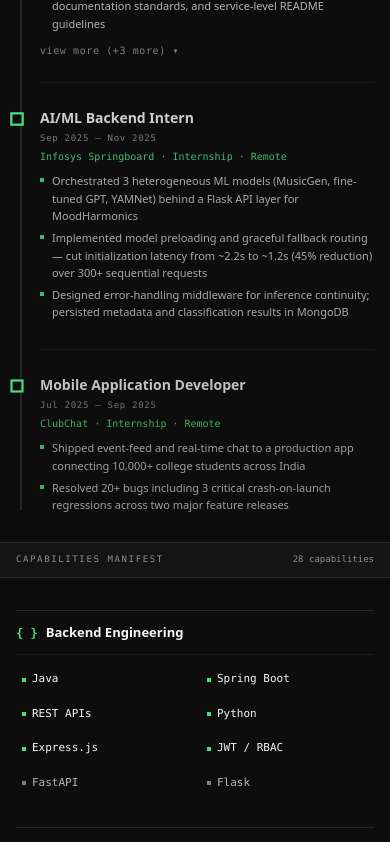
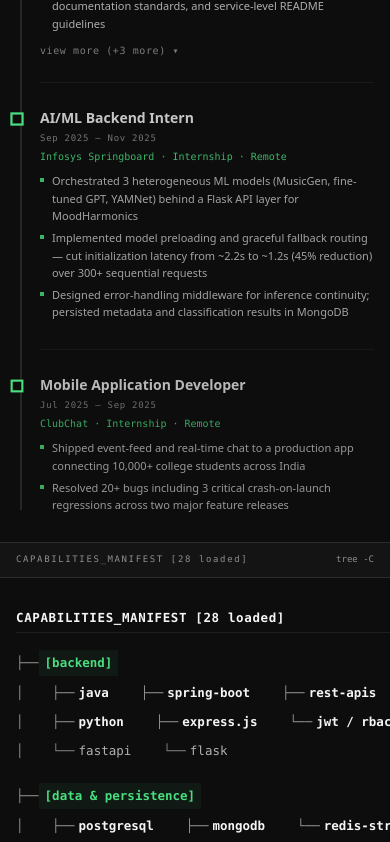
Before and after one commit to sharmavaibhav31/sharmavaibhav31.github.io, a React (Vite) app: page / in a window 390 px wide. Shown: the part 4570-5412 px from the top of the page. Built offline with nearby package versions, Linux system fonts and the light colour scheme.

Commit message:
updated capabilities section

```diff
--- a/src/components/sections/AboutSection.tsx
+++ b/src/components/sections/AboutSection.tsx
@@ -17,10 +17,10 @@ export const AboutSection: React.FC = () => {
 
             {/* MAIN LAYOUT — two columns */}
             <div
-                className="w-full grid grid-cols-1 lg:grid-cols-[1fr_200px] border-b-[0.5px]"
+                className="w-full grid grid-cols-1 lg:grid-cols-[1fr_220px] border-b-[0.5px]"
                 style={{ borderColor: 'var(--border-subtle)' }}
             >
-                {/* LEFT COLUMN — main narrative */}
+                {/* LEFT COLUMN — Origin, Current, and Directive narrative */}
                 <div
                     className="p-[20px_16px] sm:p-[28px_24px_28px_28px] border-b-[0.5px] lg:border-b-0 lg:border-r-[0.5px]"
                     style={{ borderColor: 'var(--border-subtle)' }}
@@ -56,7 +56,10 @@ export const AboutSection: React.FC = () => {
                     </div>
 
                     {/* CURRENT BLOCK */}
-                    <div className="mb-0">
+                    <div
+                        className="mb-[24px] pb-[24px] border-b-[0.5px]"
+                        style={{ borderColor: 'var(--border-subtle)' }}
+                    >
                         <div
                             className="font-mono text-[9px] tracking-[0.16em] mb-[10px]"
                             style={{ color: 'var(--accent-green)' }}
@@ -81,11 +84,41 @@ export const AboutSection: React.FC = () => {
                             </p>
                         </div>
                     </div>
+
+                    {/* DIRECTIVE BLOCK */}
+                    <div>
+                        <div className="flex items-center gap-2 mb-[10px]">
+                            <span
+                                className="font-mono text-[9px] tracking-[0.1em] px-[6px] py-[1.5px] border-[0.5px]"
+                                style={{
+                                    color: 'var(--accent-red)',
+                                    borderColor: 'var(--accent-red-border)',
+                                    background: 'var(--accent-red-bg)'
+                                }}
+                            >
+                                [DIRECTIVE]
+                            </span>
+                        </div>
+                        <div
+                            className="font-sans text-[12px] sm:text-[13px] leading-[1.8] flex flex-col gap-[10px]"
+                            style={{ color: 'var(--text-secondary)' }}
+                        >
+                            <p className="m-0 font-[600]" style={{ color: 'var(--text-primary)' }}>
+                                Building toward backend infrastructure where reliability, scalability, and security are first-class concerns.
+                            </p>
+                            <p className="m-0">
+                                <span className="font-mono text-[10.5px] font-[600]" style={{ color: 'var(--accent-green)' }}>Near-term:</span> become a backend engineer capable of owning services end-to-end — from API design and data modeling to deployment, observability, and incident response.
+                            </p>
+                            <p className="m-0">
+                                <span className="font-mono text-[10.5px] font-[600]" style={{ color: 'var(--accent-orange)' }}>Long-term:</span> work on distributed systems, data-intensive platforms, and secure architectures operating at meaningful scale, while continuing to deepen my understanding of cybersecurity and system security.
+                            </p>
+                        </div>
+                    </div>
                 </div>
 
                 {/* RIGHT COLUMN — data sidebar */}
                 <div
-                    className="p-[20px_16px] bg-[var(--bg-surface)] flex flex-col sm:flex-row lg:flex-col gap-[20px]"
+                    className="p-[20px_16px] sm:p-[28px_20px] bg-[var(--bg-surface)] flex flex-col sm:flex-row lg:flex-col gap-[24px]"
                 >
                     {/* BLOCK 1 — EXPERIENCE */}
                     <div className="flex flex-col sm:flex-1 lg:flex-none">
@@ -191,37 +224,6 @@ export const AboutSection: React.FC = () => {
                     </div>
                 </div>
             </div>
-
-            {/* DIRECTIVE BAR — full width below grid */}
-            <div
-                className="w-full p-[16px_16px] sm:p-[18px_28px] border-t-[0.5px] flex flex-col sm:flex-row items-start gap-[10px] sm:gap-[14px]"
-                style={{ borderColor: 'var(--border-subtle)' }}
-            >
-                <span
-                    className="font-mono text-[9px] tracking-[0.1em] shrink-0 mt-[2px] px-[7px] py-[2px] border-[0.5px]"
-                    style={{
-                        color: 'var(--accent-red)',
-                        borderColor: 'var(--accent-red-border)',
-                        background: 'var(--accent-red-bg)'
-                    }}
-                >
-                    [DIRECTIVE]
-                </span>
-                <div
-                    className="font-sans text-[11.5px] sm:text-[12px] leading-[1.75] flex flex-col gap-[6px]"
-                    style={{ color: 'var(--text-secondary)' }}
-                >
-                    <p className="m-0 font-[600]" style={{ color: 'var(--text-primary)' }}>
-                        Building toward backend infrastructure where reliability, scalability, and security are first-class concerns.
-                    </p>
-                    <p className="m-0">
-                        <span className="font-mono text-[10.5px] font-[600]" style={{ color: 'var(--accent-green)' }}>Near-term:</span> become a backend engineer capable of owning services end-to-end — from API design and data modeling to deployment, observability, and incident response.
-                    </p>
-                    <p className="m-0">
-                        <span className="font-mono text-[10.5px] font-[600]" style={{ color: 'var(--accent-orange)' }}>Long-term:</span> work on distributed systems, data-intensive platforms, and secure architectures operating at meaningful scale, while continuing to deepen my understanding of cybersecurity and system security.
-                    </p>
-                </div>
-            </div>
         </section>
     );
 };
--- a/src/components/sections/CapabilitiesSection.tsx
+++ b/src/components/sections/CapabilitiesSection.tsx
@@ -1,89 +1,195 @@
 // CapabilitiesSection.tsx
-// Theme: Classified Dossier × Capabilities Manifest — CSS variables for light/dark support
+// Theme: Linux Directory Tree (tree -C) — CLI Manifest with CSS variables for light/dark support
 
 import React from 'react';
-import skillsData from '../../data/skills.json';
 
-type SkillItem = {
+interface SkillNode {
     name: string;
     tier: number;
-    tooltip?: string;
-};
+    tooltip: string;
+    branchPrefix?: string;
+}
 
-type CapabilityCategory = {
-    category: string;
-    glyph: string;
-    items: SkillItem[];
-};
+interface TreeCategory {
+    id: string;
+    name: string;
+    isLastCategory?: boolean;
+    rows: SkillNode[][];
+}
 
-const typedSkillsData = skillsData as { capabilities: CapabilityCategory[] };
+const treeCategories: TreeCategory[] = [
+    {
+        id: 'backend',
+        name: 'backend',
+        rows: [
+            [
+                { name: 'java', tier: 1, tooltip: 'Core backend language for scalable enterprise systems', branchPrefix: '├── ' },
+                { name: 'spring-boot', tier: 1, tooltip: 'REST APIs, Security, Data JPA, Validation', branchPrefix: '├── ' },
+                { name: 'rest-apis', tier: 1, tooltip: 'Clean resource modeling and stateless interface design', branchPrefix: '├── ' },
+            ],
+            [
+                { name: 'python', tier: 1, tooltip: 'Language for microservices, scrapers, and ML pipelines', branchPrefix: '├── ' },
+                { name: 'express.js', tier: 1, tooltip: 'Node.js web framework and REST services', branchPrefix: '├── ' },
+                { name: 'jwt / rbac', tier: 1, tooltip: 'JSON Web Tokens and Role-Based Access Control', branchPrefix: '└── ' },
+            ],
+            [
+                { name: 'fastapi', tier: 2, tooltip: 'Asynchronous Python web APIs', branchPrefix: '└── ' },
+                { name: 'flask', tier: 2, tooltip: 'Lightweight Python web services and ML interfaces', branchPrefix: '└── ' },
+            ],
+        ],
+    },
+    {
+        id: 'data-persistence',
+        name: 'data & persistence',
+        rows: [
+            [
+                { name: 'postgresql', tier: 1, tooltip: 'Relational schema design, constraints, and JSONB', branchPrefix: '├── ' },
+                { name: 'mongodb', tier: 1, tooltip: 'Document storage for metadata and user states', branchPrefix: '├── ' },
+                { name: 'redis-streams', tier: 1, tooltip: 'Event backbone and messaging consumer groups', branchPrefix: '└── ' },
+            ],
+            [
+                { name: 'flyway', tier: 2, tooltip: 'Version-controlled SQL schema database migrations', branchPrefix: '└── ' },
+                { name: 'prisma', tier: 2, tooltip: 'Type-safe database client and ORM', branchPrefix: '└── ' },
+            ],
+        ],
+    },
+    {
+        id: 'infra-devops',
+        name: 'infra & devops',
+        rows: [
+            [
+                { name: 'docker', tier: 1, tooltip: 'Containerizing backend services for reproducible deployments', branchPrefix: '├── ' },
+                { name: 'linux', tier: 1, tooltip: 'Operating system configuration, shell scripting, and administration', branchPrefix: '├── ' },
+                { name: 'git', tier: 1, tooltip: 'Version control, branching strategies, and collaboration', branchPrefix: '├── ' },
+            ],
+            [
+                { name: 'github-actions', tier: 1, tooltip: 'Automated linting, testing, and continuous deployment', branchPrefix: '├── ' },
+                { name: 'nginx', tier: 2, tooltip: 'Reverse proxy, SSL termination, and static site serving', branchPrefix: '├── ' },
+                { name: 'ec2 / ssh', tier: 2, tooltip: 'Cloud server provisioning and secure remote management', branchPrefix: '└── ' },
+            ],
+            [
+                { name: 'render', tier: 2, tooltip: 'Cloud web service deployment and hosting', branchPrefix: '└── ' },
+            ],
+        ],
+    },
+    {
+        id: 'systems-security',
+        name: 'systems & security',
+        rows: [
+            [
+                { name: 'seccomp', tier: 1, tooltip: 'Linux syscall filtering for process sandboxing', branchPrefix: '├── ' },
+                { name: 'linux-namespaces', tier: 1, tooltip: 'Process, PID, and mount isolation for secure execution environments', branchPrefix: '├── ' },
+                { name: 'cap-drop', tier: 1, tooltip: 'POSIX capabilities management for security hardening', branchPrefix: '└── ' },
+            ],
+            [
+                { name: 'rlimits', tier: 2, tooltip: 'Linux resource limit enforcement (CPU, Memory, File Descriptors)', branchPrefix: '└── ' },
+                { name: 'llama.cpp', tier: 2, tooltip: 'Running high-performance sandboxed LLMs locally in C/C++', branchPrefix: '└── ' },
+            ],
+        ],
+    },
+    {
+        id: 'testing-integration',
+        name: 'testing & integration',
+        isLastCategory: true,
+        rows: [
+            [
+                { name: 'pytest', tier: 2, tooltip: 'Testing framework for Python unit and integration tests' },
+                { name: 'testcontainers', tier: 2, tooltip: 'Ephemeral Docker containers for database integration testing' },
+                { name: 'h2-integration', tier: 2, tooltip: 'In-memory database testing for Java applications' },
+            ],
+        ],
+    },
+];
 
 export const CapabilitiesSection: React.FC = () => {
-    const totalSkills = typedSkillsData.capabilities.reduce((acc, cat) => acc + cat.items.length, 0);
-
-    const mainCategories = typedSkillsData.capabilities.filter(c => c.category !== 'Testing & Integration');
-    const testingCategory = typedSkillsData.capabilities.find(c => c.category === 'Testing & Integration');
+    const totalLoaded = treeCategories.reduce(
+        (acc, cat) => acc + cat.rows.reduce((rAcc, row) => rAcc + row.length, 0),
+        0
+    );
 
     return (
-        <section id="capabilities" aria-label="Skills & Capabilities" className="w-full flex flex-col pt-0" style={{ background: 'var(--bg-primary)' }}>
+        <section
+            id="capabilities"
+            aria-label="Skills & Capabilities"
+            className="w-full flex flex-col pt-0"
+            style={{ background: 'var(--bg-primary)' }}
+        >
             {/* SECTION HEADER BAR */}
             <div
                 className="w-full h-[36px] border-y-[0.5px] px-[16px] sm:px-8 flex justify-between items-center shrink-0"
                 style={{ background: 'var(--bg-surface)', borderColor: 'var(--border-default)' }}
             >
                 <div className="font-mono text-[9px] sm:text-[10px] tracking-[0.18em] font-medium" style={{ color: 'var(--text-muted)' }}>
-                    CAPABILITIES MANIFEST
+                    CAPABILITIES_MANIFEST [{totalLoaded} loaded]
                 </div>
                 <div className="font-mono text-[9px] sm:text-[10px]" style={{ color: 'var(--text-muted)' }}>
-                    {totalSkills} capabilities
+                    tree -C
                 </div>
             </div>
 
-            {/* CONTENT */}
-            <div className="w-full px-[16px] sm:px-8 py-[2rem]">
-                {/* 2-COLUMN GRID FOR TOP 4 CATEGORIES */}
-                <div className="grid grid-cols-1 md:grid-cols-2 gap-x-[3rem] lg:gap-x-[4rem] gap-y-[2rem]">
-                    {mainCategories.map((cap) => (
+            {/* CONTENT — LINUX DIRECTORY TREE CONTAINER */}
+            <div className="w-full px-[16px] sm:px-8 py-[1.8rem] overflow-x-auto">
+                <div className="min-w-[620px] font-mono text-[12.5px] sm:text-[13.5px] leading-[1.7] flex flex-col gap-4">
+                    {/* TOP MANIFEST TITLE */}
+                    <div className="flex flex-col gap-1">
+                        <div className="flex items-center justify-between" style={{ color: 'var(--text-muted)' }}>
+                            <span className="font-bold tracking-[0.05em]" style={{ color: 'var(--text-primary)' }}>
+                                CAPABILITIES_MANIFEST [{totalLoaded} loaded]
+                            </span>
+                            <span className="text-[10px]" style={{ color: 'var(--accent-green)' }}>
+                                STATUS: LOADED
+                            </span>
+                        </div>
                         <div
-                            key={cap.category}
-                            role="group"
-                            aria-label={cap.category}
-                            className="border-t-[0.5px] flex flex-col pt-3"
-                            style={{ borderColor: 'var(--border-default)' }}
-                        >
-                            {/* Category Header */}
-                            <div className="flex items-center gap-[8px] pb-3 border-b-[0.5px]" style={{ borderColor: 'var(--border-subtle)' }}>
-                                <span className="font-mono text-[12px] font-bold" style={{ color: 'var(--accent-green)' }}>
-                                    {cap.glyph}
+                            className="w-full h-[0.5px] opacity-70"
+                            style={{ background: 'var(--border-default)' }}
+                        />
+                    </div>
+
+                    {/* TREE CATEGORIES */}
+                    {treeCategories.map((cat) => (
+                        <div key={cat.id} className="flex flex-col">
+                            {/* Category Directory Line */}
+                            <div className="flex items-center font-semibold py-0.5">
+                                <span style={{ color: 'var(--text-muted)' }}>
+                                    {cat.isLastCategory ? '└── ' : '├── '}
                                 </span>
-                                <span className="font-sans text-[13px] font-[600]" style={{ color: 'var(--text-primary)' }}>
-                                    {cap.category}
+                                <span className="px-1.5 py-0.5 rounded" style={{ color: 'var(--accent-green)', background: 'var(--accent-green-bg)' }}>
+                                    [{cat.name}]
                                 </span>
                             </div>
 
-                            {/* Skill Items Grid (3 per row) */}
-                            <div className="grid grid-cols-2 sm:grid-cols-3 gap-x-3 gap-y-2.5 pt-3">
-                                {cap.items.map((item, index) => {
+                            {/* Standard categories with multiline tree rows */}
+                            {!cat.isLastCategory && (
+                                <div className="flex flex-col">
+                                    {cat.rows.map((row, rIdx) => (
+                                        <div key={rIdx} className="flex items-center py-0.5">
+                                            {/* Vertical trunk line */}
+                                            <span style={{ color: 'var(--text-muted)', width: '32px', flexShrink: 0 }}>
+                                                │
+                                            </span>
+
+                                            {/* Row items grid */}
+                                            <div className="flex items-center gap-x-6 sm:gap-x-10">
+                                                {row.map((item) => {
                                                     const isTier1 = item.tier === 1;
-                                    const isSpecialized = cap.category === 'Systems & Security' && !isTier1;
-
-                                    const fontWeight = isTier1 ? 'font-[500]' : 'font-[400]';
-                                    const opacityStyle = isTier1 ? 1 : isSpecialized ? 0.8 : 0.9;
-                                    const textColor = isTier1 ? 'var(--text-primary)' : 'var(--text-secondary)';
+                                                    const isSpecialized = cat.id === 'systems-security' && !isTier1;
+                                                    const fontWeight = isTier1 ? 'font-semibold' : 'font-normal';
+                                                    const opacityStyle = isTier1 ? 1 : isSpecialized ? 0.8 : 0.88;
 
                                                     return (
                                                         <div
-                                            key={index}
-                                            className="group flex items-center gap-1.5 py-1 px-1.5 rounded transition-all duration-150 ease hover:bg-[var(--bg-surface)]"
+                                                            key={item.name}
+                                                            className="group inline-flex items-center cursor-default py-0.5 px-1 rounded transition-colors duration-150 hover:bg-[var(--bg-surface)]"
                                                             style={{ opacity: opacityStyle }}
                                                             title={item.tooltip}
                                                         >
+                                                            <span style={{ color: 'var(--text-muted)', marginRight: 4 }}>
+                                                                {item.branchPrefix ?? '├── '}
+                                                            </span>
                                                             <span
-                                                className={`w-1 h-1 rounded-full shrink-0 ${isTier1 ? 'bg-[var(--accent-green)]' : 'bg-[var(--text-muted)]'}`}
-                                            />
-                                            <span
-                                                className={`font-mono text-[11px] sm:text-[11.5px] ${fontWeight} group-hover:text-[var(--text-primary)] transition-colors duration-150 ease`}
-                                                style={{ color: textColor }}
+                                                                className={`${fontWeight} group-hover:text-[var(--accent-green)] transition-colors duration-150`}
+                                                                style={{ color: isTier1 ? 'var(--text-primary)' : 'var(--text-secondary)' }}
                                                             >
                                                                 {item.name}
                                                             </span>
@@ -94,47 +200,43 @@ export const CapabilitiesSection: React.FC = () => {
                                         </div>
                                     ))}
                                 </div>
+                            )}
 
-                {/* FULL-WIDTH ROW FOR TESTING & INTEGRATION */}
-                {testingCategory && (
-                    <div
-                        className="border-t-[0.5px] flex flex-col pt-3 mt-[2rem]"
-                        style={{ borderColor: 'var(--border-default)' }}
-                        role="group"
-                        aria-label={testingCategory.category}
-                    >
-                        {/* Category Header */}
-                        <div className="flex items-center gap-[8px] pb-3 border-b-[0.5px]" style={{ borderColor: 'var(--border-subtle)' }}>
-                            <span className="font-mono text-[12px] font-bold" style={{ color: 'var(--accent-green)' }}>
-                                {testingCategory.glyph}
+                            {/* Testing & Integration category with inline tree connections */}
+                            {cat.isLastCategory && (
+                                <div className="flex items-center py-0.5">
+                                    <span style={{ color: 'var(--text-muted)', width: '32px', flexShrink: 0 }}>
+                                        &nbsp;&nbsp;&nbsp;&nbsp;
                                     </span>
-                            <span className="font-sans text-[13px] font-[600]" style={{ color: 'var(--text-primary)' }}>
-                                {testingCategory.category}
+                                    <div className="flex items-center gap-x-1">
+                                        <span style={{ color: 'var(--text-muted)', marginRight: 4 }}>
+                                            └──
                                         </span>
-                        </div>
-
-                        {/* Skill Items (horizontal 3-column row) */}
-                        <div className="grid grid-cols-2 sm:grid-cols-3 md:grid-cols-4 gap-x-4 gap-y-2.5 pt-3">
-                            {testingCategory.items.map((item, index) => (
-                                <div
-                                    key={index}
-                                    className="group flex items-center gap-1.5 py-1 px-1.5 rounded transition-all duration-150 ease hover:bg-[var(--bg-surface)]"
-                                    style={{ opacity: 0.9 }}
+                                        {cat.rows[0]?.map((item, idx) => {
+                                            return (
+                                                <React.Fragment key={item.name}>
+                                                    <span
+                                                        className="group font-normal px-1 py-0.5 rounded transition-colors duration-150 cursor-default hover:bg-[var(--bg-surface)] hover:text-[var(--accent-green)]"
+                                                        style={{ color: 'var(--text-secondary)', opacity: 0.88 }}
                                                         title={item.tooltip}
-                                >
-                                    <span className="w-1 h-1 rounded-full shrink-0 bg-[var(--text-muted)]" />
-                                    <span
-                                        className="font-mono text-[11px] sm:text-[11.5px] font-[400] group-hover:text-[var(--text-primary)] transition-colors duration-150 ease"
-                                        style={{ color: 'var(--text-secondary)' }}
                                                     >
                                                         {item.name}
                                                     </span>
+                                                    {idx < (cat.rows[0]?.length ?? 0) - 1 && (
+                                                        <span style={{ color: 'var(--text-muted)', margin: '0 6px' }}>
+                                                            ───
+                                                        </span>
+                                                    )}
+                                                </React.Fragment>
+                                            );
+                                        })}
+                                    </div>
+                                </div>
+                            )}
                         </div>
                     ))}
                 </div>
             </div>
-                )}
-            </div>
         </section>
     );
 };
```
Lines whose indentation alone changed are shown as unchanged.
